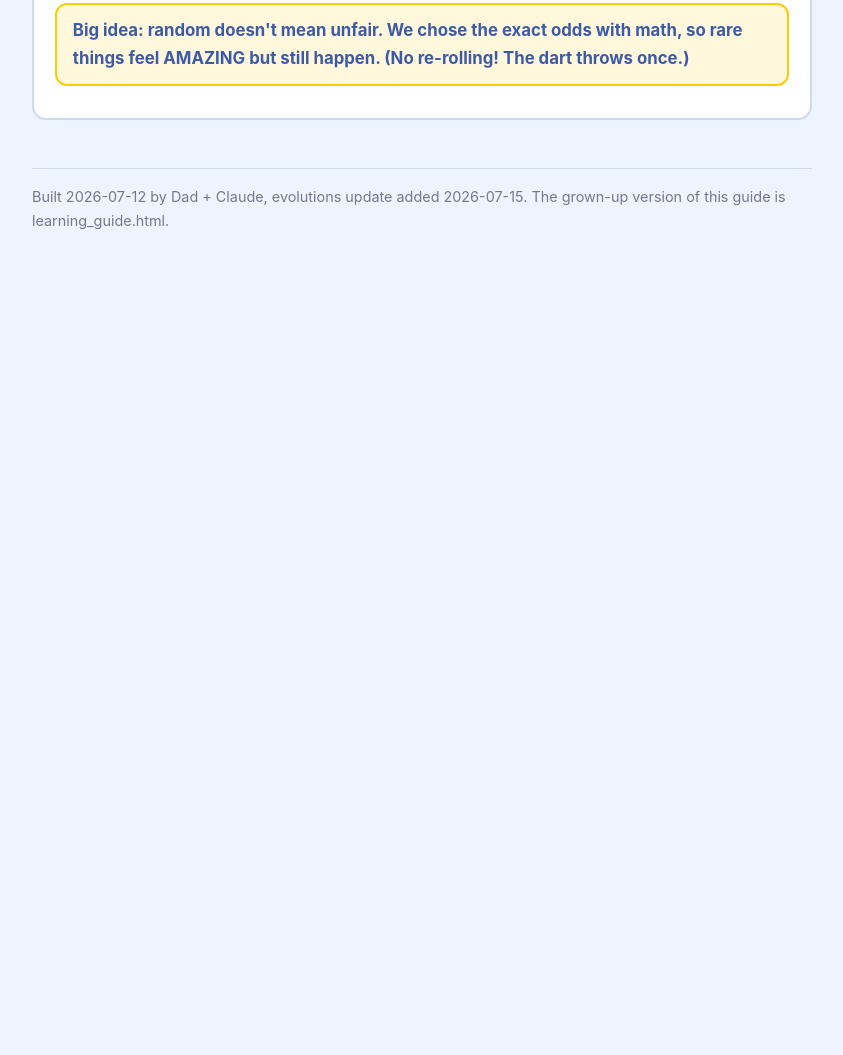
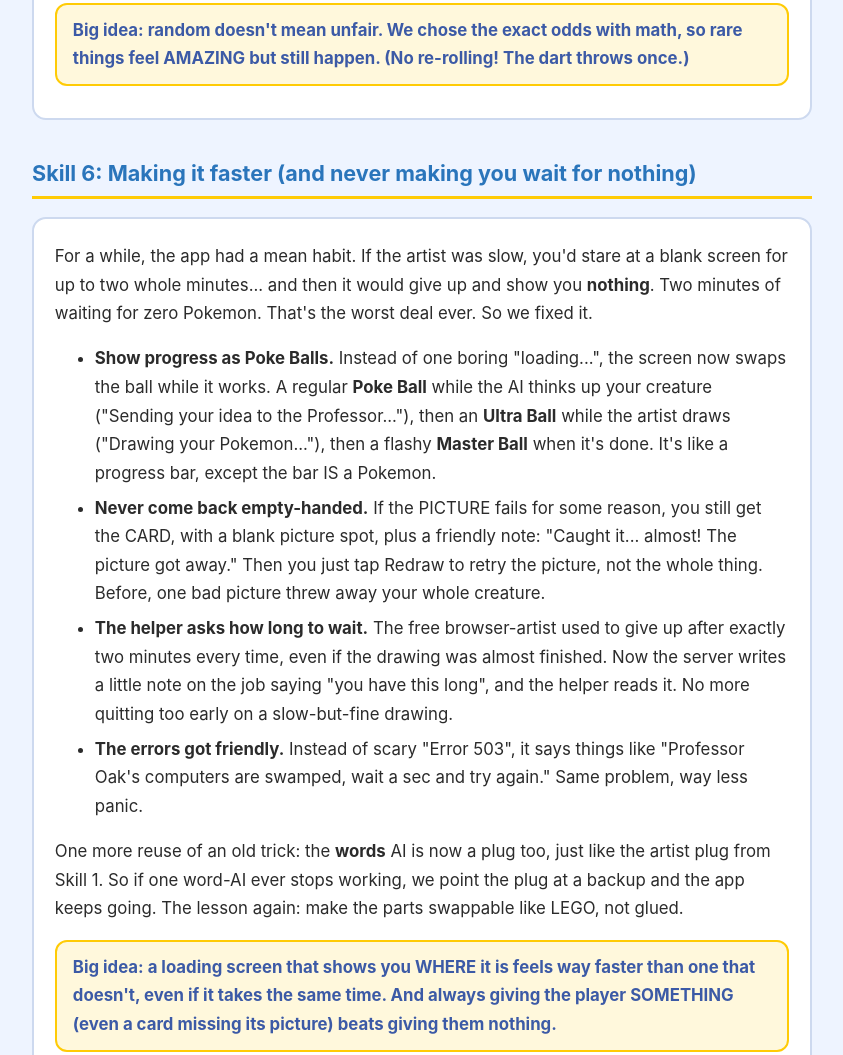
Before and after one commit to jroethel/pokemine, a browser extension: page learning_guide_kids.html in a window 1280 px wide. Shown: the part 4527-5582 px from the top of the page, without its empty margins (218-1061 px from the left). Before the commit the page ends 4841 px from the top, so only its background shows below. Drawn offline with Linux system fonts and the light colour scheme.

Commit message:
feat(text): tune tone/odds for older kids; doc the faster loading UX
Generator retargeted to ages 12-14 with cinematic-realism humor, specials
raised to 20% (from 10%), and move/backstory/art phrasing tightened to
honor the kid's intent. Kids' learning guide gains Skill 6 covering the
pokeball progress bar, never-empty-handed redraw, and friendly errors.

```diff
--- a/learning_guide_kids.html
+++ b/learning_guide_kids.html
@@ -137,6 +137,25 @@ Like trading papers in class - you catch way more mistakes in someone else's wor
 <div class="big-idea">Big idea: random doesn't mean unfair. We chose the exact odds with math, so rare things feel AMAZING but still happen. (No re-rolling! The dart throws once.)</div>
 </section>
 
-<footer>Built 2026-07-12 by Dad + Claude, evolutions update added 2026-07-15. The grown-up version of this guide is learning_guide.html.</footer>
+<h2>Skill 6: Making it faster (and never making you wait for nothing)</h2>
+<section class="card">
+<p>For a while, the app had a mean habit.
+If the artist was slow, you'd stare at a blank screen for up to two whole minutes... and then it would give up and show you <b>nothing</b>.
+Two minutes of waiting for zero Pokemon.
+That's the worst deal ever.
+So we fixed it.</p>
+<ul>
+<li><b>Show progress as Poke Balls.</b> Instead of one boring "loading...", the screen now swaps the ball while it works. A regular <b>Poke Ball</b> while the AI thinks up your creature ("Sending your idea to the Professor..."), then an <b>Ultra Ball</b> while the artist draws ("Drawing your Pokemon..."), then a flashy <b>Master Ball</b> when it's done. It's like a progress bar, except the bar IS a Pokemon.</li>
+<li><b>Never come back empty-handed.</b> If the PICTURE fails for some reason, you still get the CARD, with a blank picture spot, plus a friendly note: "Caught it... almost! The picture got away." Then you just tap Redraw to retry the picture, not the whole thing. Before, one bad picture threw away your whole creature.</li>
+<li><b>The helper asks how long to wait.</b> The free browser-artist used to give up after exactly two minutes every time, even if the drawing was almost finished. Now the server writes a little note on the job saying "you have this long", and the helper reads it. No more quitting too early on a slow-but-fine drawing.</li>
+<li><b>The errors got friendly.</b> Instead of scary "Error 503", it says things like "Professor Oak's computers are swamped, wait a sec and try again." Same problem, way less panic.</li>
+</ul>
+<p>One more reuse of an old trick: the <b>words</b> AI is now a plug too, just like the artist plug from Skill 1.
+So if one word-AI ever stops working, we point the plug at a backup and the app keeps going.
+The lesson again: make the parts swappable like LEGO, not glued.</p>
+<div class="big-idea">Big idea: a loading screen that shows you WHERE it is feels way faster than one that doesn't, even if it takes the same time. And always giving the player SOMETHING (even a card missing its picture) beats giving them nothing.</div>
+</section>
+
+<footer>Built 2026-07-12 by Dad + Claude, evolutions update added 2026-07-15, faster-and-kinder update added 2026-07-16. The grown-up version of this guide is learning_guide.html.</footer>
 </body>
 </html>
```
Also changed, not shown: lib/text.js.
